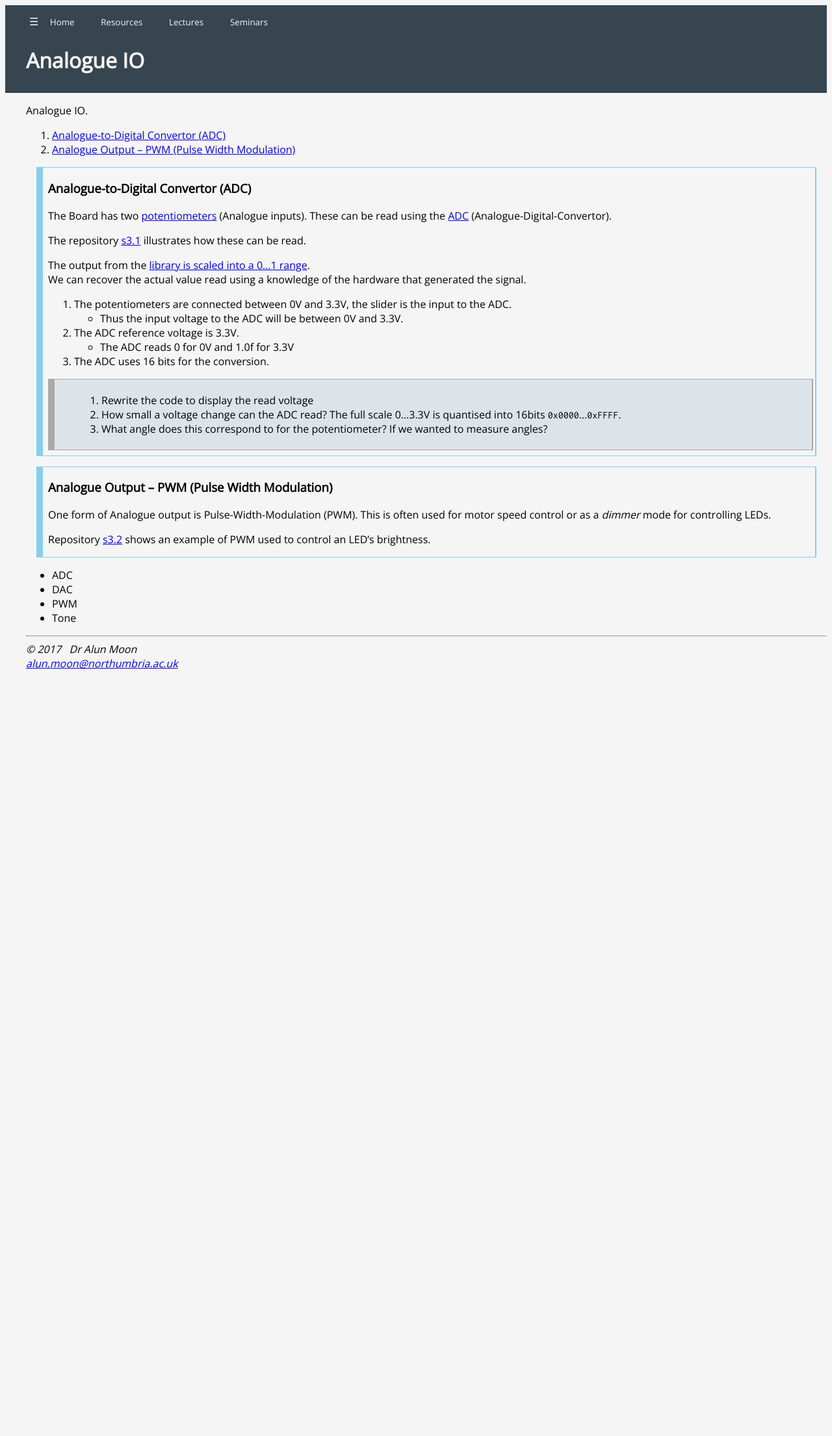
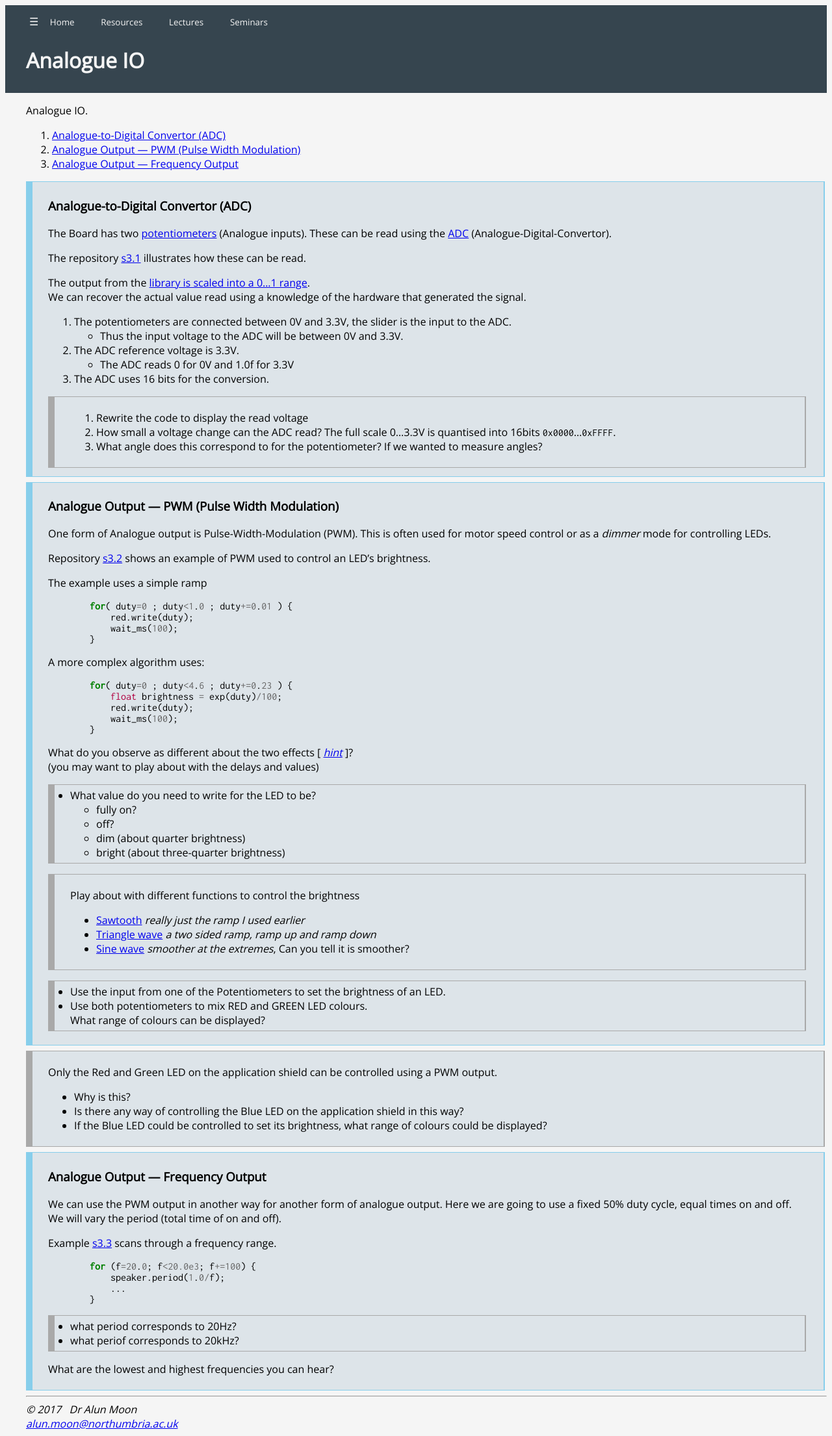
Before and after one commit to kf5011/kf5011.github.io, a Jekyll site: the page built from _seminars/03.md, in a window 1280 px wide. Shown: the whole page at 65% size. Built offline with Jekyll 4.4.1, drawn with Linux system fonts in a browser that asks for light colours; before the commit the page ends 1040 px from its top, so only the background shows below that.

Commit message:
History notes

````diff
--- a/_seminars/03.md
+++ b/_seminars/03.md
@@ -7,6 +7,7 @@ Analogue IO.
 <!--more-->
 1. toc
 {:toc}
+
 {::options parse_block_html="true" /}
 
 <section class="exercise">
@@ -32,15 +33,75 @@ We can recover the actual value read using a knowledge of the hardware that gene
 </section>
 
 <section class="exercise">
-### Analogue Output -- PWM (Pulse Width Modulation)
+### Analogue Output --- PWM (Pulse Width Modulation)
 One form of Analogue output is Pulse-Width-Modulation (PWM).  This is often used for motor speed control or as a _dimmer_ mode for controlling LEDs.
 
 Repository [s3.2](https://github.com/kf5011/s3.2/) shows an example of PWM used to control an LED's brightness.
 
+The example uses a simple ramp
+```c
+        for( duty=0 ; duty<1.0 ; duty+=0.01 ) {
+            red.write(duty);
+            wait_ms(100);
+        }
+```
 
+A more complex algorithm uses:
+```c
+        for( duty=0 ; duty<4.6 ; duty+=0.23 ) {
+            float brightness = exp(duty)/100;
+            red.write(duty);
+            wait_ms(100);
+        }
+```
+
+What do you observe as different about the two effects
+[ *[hint](https://en.wikipedia.org/wiki/Weber%E2%80%93Fechner_law)* ]?
+(you may want to play about with the delays and values)
+
+ * What value do you need to write for the LED to be?
+   - fully on?
+   - off?
+   - dim (about quarter brightness)
+   - bright (about three-quarter brightness)
+ {: .question}
+
+<section class="question">
+Play about with different functions to control the brightness
+* [Sawtooth](https://en.wikipedia.org/wiki/Sawtooth_wave) _really just the ramp I used earlier_
+* [Triangle wave](https://en.wikipedia.org/wiki/Triangle_wave) _a two sided ramp, ramp up and ramp down_
+* [Sine wave](https://en.wikipedia.org/wiki/Sine_wave) _smoother at the extremes_, Can you tell it is smoother?
 </section>
 
-- ADC
-- DAC
-- PWM
-- Tone
+* Use the input from one of the Potentiometers to set the brightness of an LED.
+* Use both potentiometers to mix RED and GREEN LED colours.
+  What range of colours can be displayed?
+{:.question}
+</section>
+
+<section class="question">
+Only the Red and Green LED on the application shield can be controlled using a PWM output.
+ - Why is this?
+ - Is there any way of controlling the Blue LED on the application shield in this way?
+ - If the Blue LED could be controlled to set its brightness, what range of colours could be displayed?
+ </section>
+
+<section class="exercise">
+### Analogue Output --- Frequency Output
+We can use the PWM output in another way for another form of analogue output.
+Here we are going to use a fixed 50% duty cycle, equal times on and off.
+We will vary the period (total time of on and off).
+
+Example [s3.3](https://github.com/kf5011/s3.3) scans through a frequency range.
+```c
+        for (f=20.0; f<20.0e3; f+=100) {
+            speaker.period(1.0/f);
+            ...
+        }
+```
+* what period corresponds to 20Hz?
+* what periof corresponds to 20kHz?
+{:.question}
+
+What are the lowest and highest frequencies you can hear?
+</section>
--- a/css/layout.scss
+++ b/css/layout.scss
@@ -22,7 +22,7 @@ pre {
     background: hsl(205, 21%, 89%);
     border-width: 1px 2px 1px 10px;
     border-style: solid;
-    padding: 5px 2em;
+    padding: 5px 1.5em;
     margin-right: 0.2em;
     overflow: auto;
 }
@@ -32,6 +32,7 @@ pre {
 .warning  { @extend .alert; border-color: Orange; }
 .danger   { @extend .alert; border-color: red; }
 .question { @extend .alert; border-color: DarkGrey; }
+.exercise { @extend .alert; border-color: SkyBlue; }
 
 
 section {
@@ -72,13 +73,6 @@ span.file-link  {
   margin: 0.25em;
 }
 
-.exercise {
-    border-width: 1px 2px 1px 10px;
-    border-style: solid;
-    padding-left: 0.5em;
-    border-color: SkyBlue;
-    margin: 1em;
-}
 
 span.hint::before {
     content: " hint: ";
````
Also changed, not shown: Gemfile.lock, notes/CAN-car.png (added), 2 other files.
